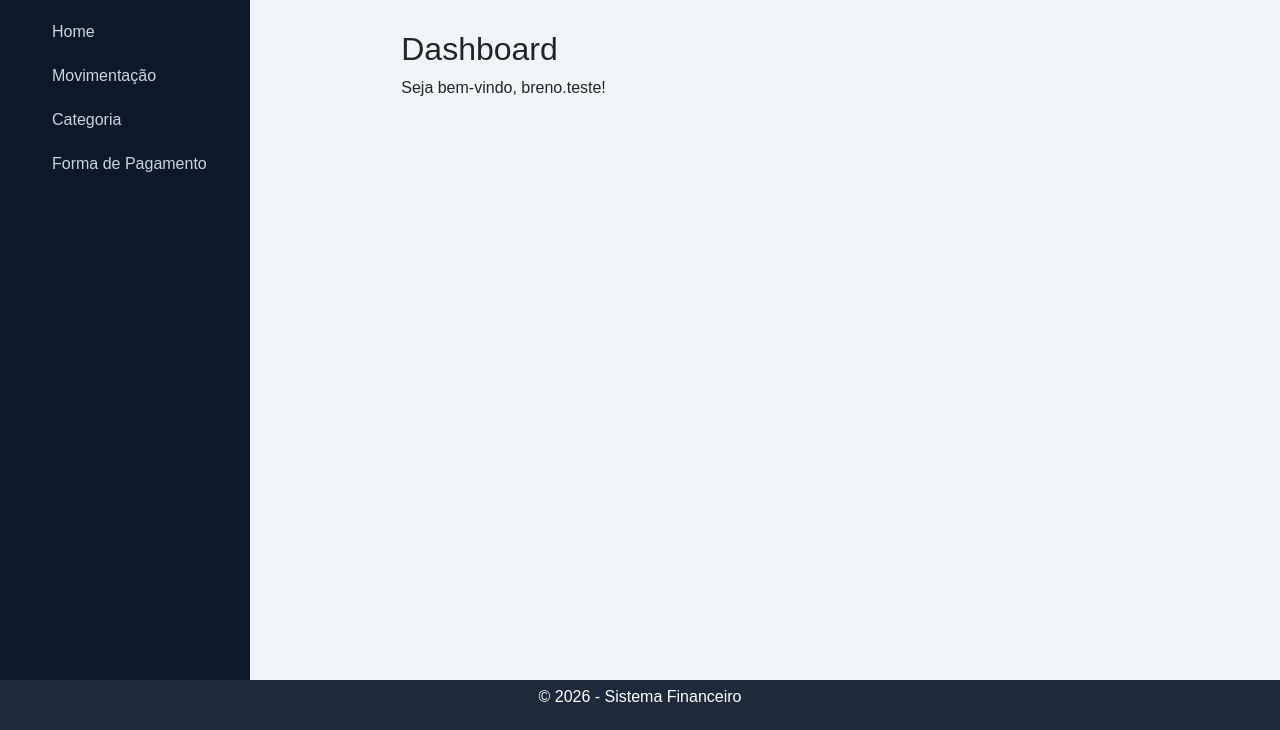
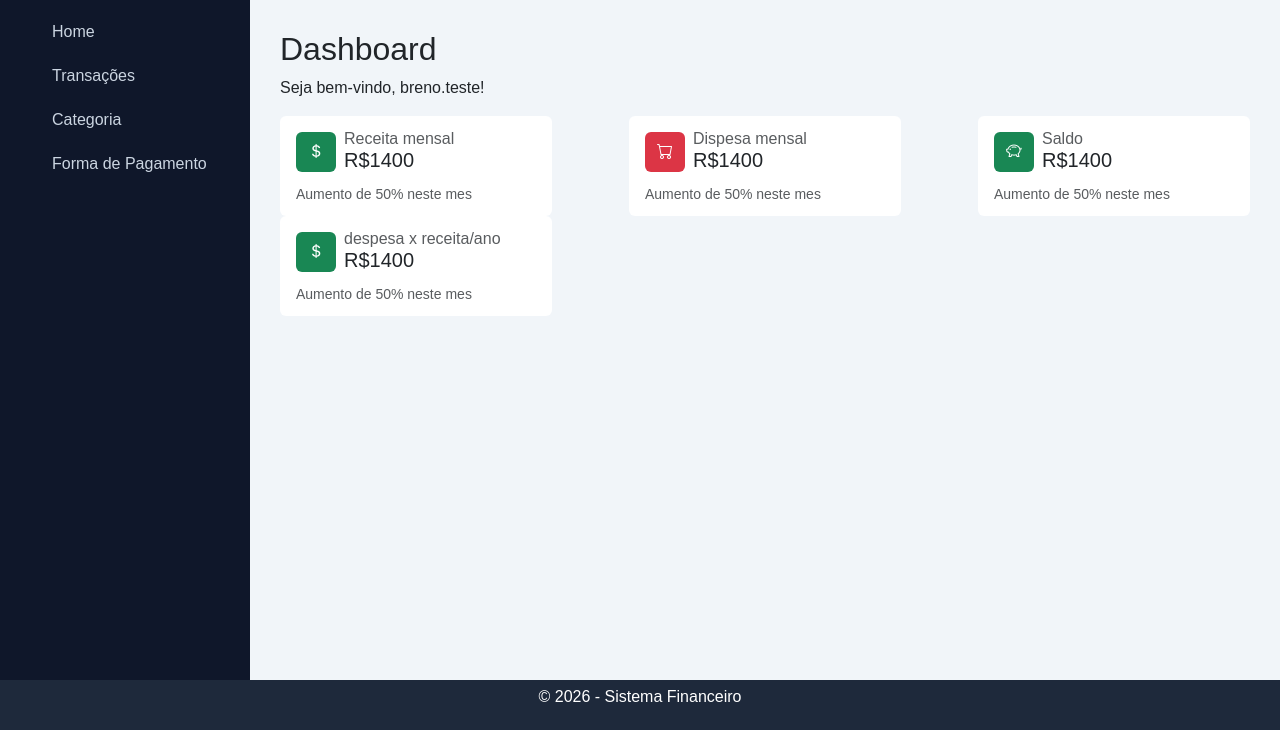
Before and after one commit to AntonioBreno/controle-financeiro, a Django app: page /financas/ in a window 1280 px wide. Shown: the part 70-800 px from the top of the page. Run offline with Django 5.2, Linux system fonts and the light colour scheme; a user stored in the database is signed in; data comes from the database, SQL or seed files in the repository; both versions use the stored data as it was after the commit.

Commit message:
feat(dashboard): implementa cards do dashboard (visual)

```diff
--- a/financas/static/css/style.css
+++ b/financas/static/css/style.css
@@ -99,3 +99,22 @@
   align-items: center;
   justify-content: center;
 }
+
+/* Estilos  para o card no dashboard */
+.icon-box {
+  width: 40px;
+  height: 40px;
+  display: flex;
+  align-items: center;
+  justify-content: center;
+  border-radius: 6px;
+}
+
+.fs-7 {
+  font-size: 0.875rem !important;
+}
+
+.card-size {
+  height: 100px !important;
+  width: 17rem;
+}
--- a/templates/base.html
+++ b/templates/base.html
@@ -5,10 +5,11 @@
 <head>
     <meta charset="UTF-8">
     <title>Sistema Financeiro</title>
-    <link rel="stylesheet" href="{% static 'css/style.css' %}">
+
     <link href="https://cdn.jsdelivr.net/npm/bootstrap@5.3.8/dist/css/bootstrap.min.css" rel="stylesheet"
         integrity="sha384-sRIl4kxILFvY47J16cr9ZwB07vP4J8+LH7qKQnuqkuIAvNWLzeN8tE5YBujZqJLB" crossorigin="anonymous">
-        <link rel="stylesheet" href="https://cdn.jsdelivr.net/npm/bootstrap-icons@1.13.1/font/bootstrap-icons.min.css">
+    <link rel="stylesheet" href="https://cdn.jsdelivr.net/npm/bootstrap-icons@1.13.1/font/bootstrap-icons.min.css">
+    <link rel="stylesheet" href="{% static 'css/style.css' %}">
 
 
 </head>
@@ -27,18 +28,16 @@
             </form>
             <nav class="ms-auto">
                 <div class="dropdown">
-                    <button class="btn btn-secondary " type="button" data-bs-toggle="dropdown"
-                        aria-expanded="false">
+                    <button class="btn btn-secondary " type="button" data-bs-toggle="dropdown" aria-expanded="false">
                         {{ user.username }}
                     </button>
                     <ul class="dropdown-menu">
                         <li><a class="dropdown-item" href="#">Action</a></li>
                         <li><a class="dropdown-item" href="#">Another action</a></li>
                         <li>
-                            <a class="dropdown-item" href="#">
-                                <form method="post" action="{% url 'logout' %}">{% csrf_token %}<button type="submit"
-                                        class="btn btn-link">Sair</button></form>
-                            </a>
+                            <form method="post" action="{% url 'logout' %}">{% csrf_token %}<button type="submit"
+                                    class="btn btn-link">Sair</button></form>
+
                         </li>
                     </ul>
                 </div>
@@ -50,7 +49,7 @@
             <nav>
                 <ul>
                     <li><a href="{% url 'dashboard' %}">Home</a></li>
-                    <li><a href="{% url 'transacao_list_create' %}">Movimentação</a></li>
+                    <li><a href="{% url 'transacao_list_create' %}">Transações</a></li>
                     <li><a href="{% url 'categoria_list_create' %}">Categoria</a></li>
                     <li><a href="{% url 'formaPagamento_list_create' %}">Forma de Pagamento</a></li>
 
@@ -59,7 +58,7 @@
         </aside>
 
         <main class="content">
-            <div class="w-75 mx-auto">
+            <div class="">
                 {% block content%}
 
                 {% endblock %}
--- a/templates/dashboard.html
+++ b/templates/dashboard.html
@@ -1,6 +1,90 @@
 {% extends 'base.html' %}
+{% load static %}
+
 
 {% block content %}
-  <h2>Dashboard</h2>
-  <p>Seja bem-vindo, {{ user.username }}!</p>
+
+<h2>Dashboard</h2>
+<p>Seja bem-vindo, {{ user.username }}!</p>
+
+<div class="d-flex justify-content-between flex-wrap">
+
+  <div class="card border-0 card-size">
+    <div class="card-body ">
+      <div class="d-flex gap-2 align-items-center mb-3">
+
+        <div class=" bg-success text-white icon-box">
+          <i class="bi bi-currency-dollar"></i>
+        </div>
+        <div class="d-flex flex-column">
+          <h6 class="card-subtitle  text-body-secondary">Receita mensal</h6>
+          <h5 class="mb-0">R$1400 </h5>
+        </div>
+
+      </div>
+
+      <p class="card-subtitle text-body-secondary fs-7">Aumento de 50% neste mes</p>
+
+    </div>
+  </div>
+
+  <div class="card border-0 card-size">
+    <div class="card-body ">
+      <div class="d-flex gap-2 align-items-center mb-3">
+
+        <div class=" bg-danger text-white icon-box">
+          <i class="bi bi-cart"></i>
+        </div>
+        <div class="d-flex flex-column">
+          <h6 class="card-subtitle  text-body-secondary">Dispesa mensal</h6>
+          <h5 class="mb-0">R$1400 </h5>
+        </div>
+
+      </div>
+
+      <p class="card-subtitle text-body-secondary fs-7">Aumento de 50% neste mes</p>
+
+    </div>
+  </div>
+
+  <div class="card border-0 card-size">
+    <div class="card-body ">
+      <div class="d-flex gap-2 align-items-center mb-3">
+
+        <div class=" bg-success text-white icon-box">
+          <i class="bi bi-piggy-bank"></i>
+        </div>
+        <div class="d-flex flex-column">
+          <h6 class="card-subtitle  text-body-secondary">Saldo</h6>
+          <h5 class="mb-0">R$1400 </h5>
+        </div>
+
+      </div>
+
+      <p class="card-subtitle text-body-secondary fs-7">Aumento de 50% neste mes</p>
+
+    </div>
+  </div>
+
+  <div class="card border-0 card-size">
+    <div class="card-body ">
+      <div class="d-flex gap-2 align-items-center mb-3">
+
+        <div class=" bg-success text-white icon-box">
+          <i class="bi bi-currency-dollar"></i>
+        </div>
+        <div class="d-flex flex-column">
+          <h6 class="card-subtitle  text-body-secondary">despesa x receita/ano</h6>
+          <h5 class="mb-0">R$1400 </h5>
+        </div>
+
+      </div>
+
+      <p class="card-subtitle text-body-secondary fs-7">Aumento de 50% neste mes</p>
+
+    </div>
+  </div>
+
+</div>
+
 {% endblock %}
--- a/templates/transacao/transacao_page.html
+++ b/templates/transacao/transacao_page.html
@@ -1,7 +1,7 @@
 {% extends 'base.html' %}
 
 {% block content %}
-<h2>Nova Transacao</h2>
+<h2>Nova Transação</h2>
 <form method="POST">
     {% csrf_token %}
     <p>
```
Also changed, not shown: db.sqlite3.
